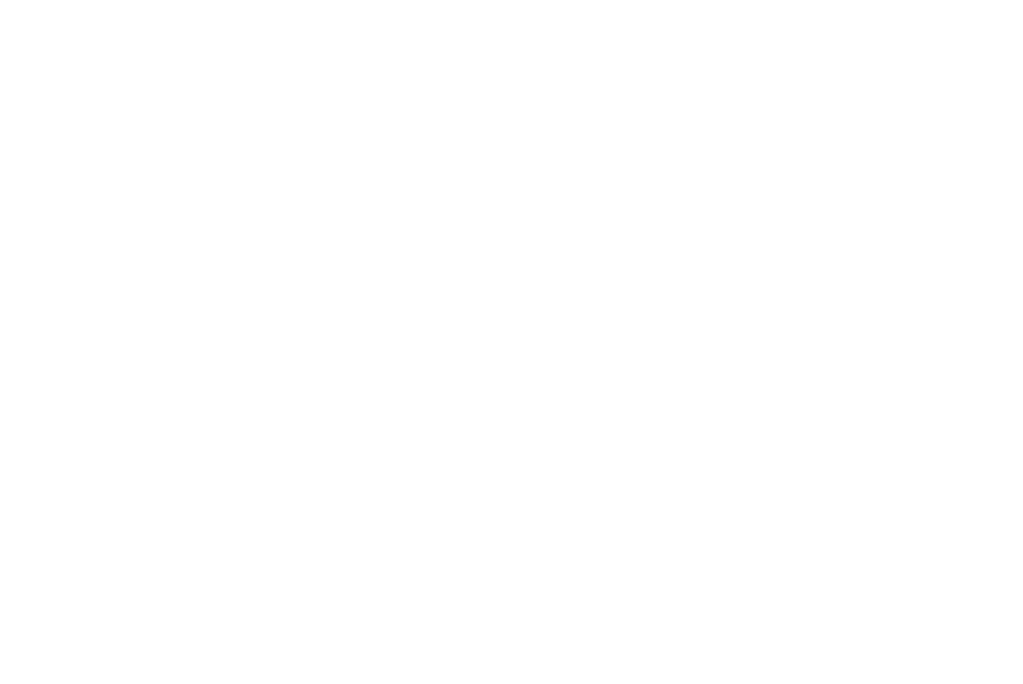
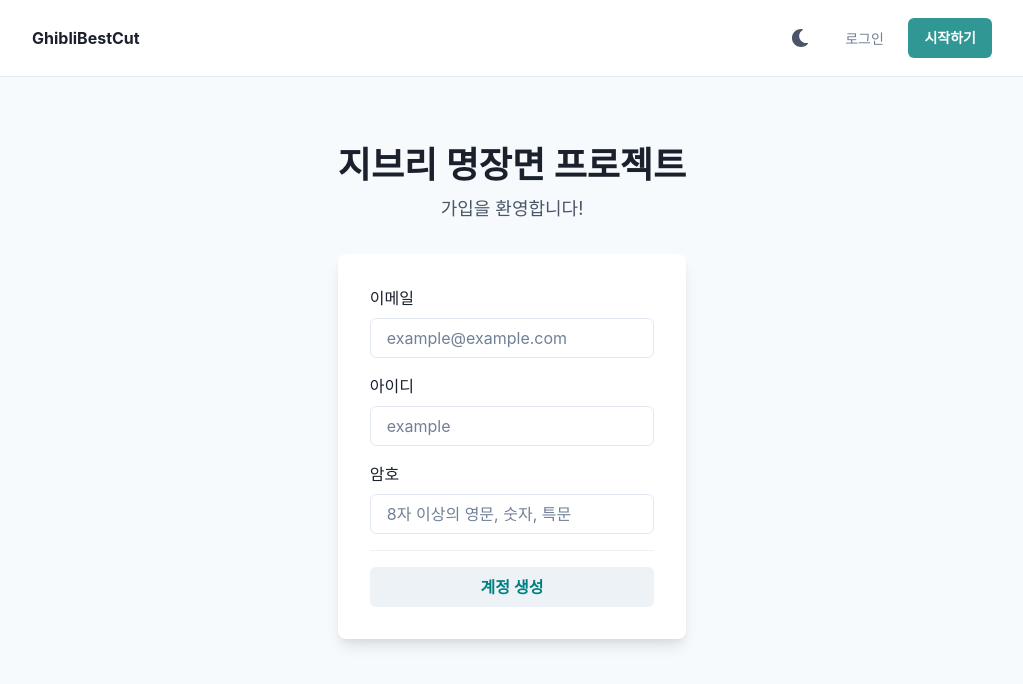
Before and after one commit to tccmd/graphql-book-fullstack-project, a React (Create React App) app in the folder project/web/: page /signup in a window 1280 px wide. Before the commit this address had no page. Shown: the top 684 px of the page, without its empty margins (128-1151 px from the left). Built offline with nearby package versions, Linux system fonts and the light colour scheme.

Commit message:
회원가입-웹

```diff
--- a/project/web/package.json
+++ b/project/web/package.json
@@ -18,6 +18,7 @@
     "graphql": "^16.9.0",
     "react": "^18.1.0",
     "react-dom": "^18.1.0",
+    "react-hook-form": "^7.53.0",
     "react-icons": "^3.0.0",
     "react-lazyload": "^3.2.1",
     "react-router-dom": "6",
--- a/project/web/src/App.tsx
+++ b/project/web/src/App.tsx
@@ -1,11 +1,12 @@
-import { ChakraProvider, theme } from "@chakra-ui/react"
-import { createApolloClient } from "./apollo/createApolloClient"
-import { ApolloProvider } from "@apollo/client"
-import { BrowserRouter, Route, Routes } from "react-router-dom"
-import Main from "./pages/Main"
-import Film from "./pages/Film"
+import { ChakraProvider, theme } from '@chakra-ui/react';
+import { createApolloClient } from './apollo/createApolloClient';
+import { ApolloProvider } from '@apollo/client';
+import { BrowserRouter, Route, Routes } from 'react-router-dom';
+import Main from './pages/Main';
+import Film from './pages/Film';
+import SignUp from './pages/SignUp';
 
-const apolloClient = createApolloClient()
+const apolloClient = createApolloClient();
 
 export const App: React.FC = () => {
   return (
@@ -14,10 +15,11 @@
         <BrowserRouter>
           <Routes>
             <Route path="/" element={<Main />} />
-            <Route path="/film/:filmId" element={<Film />}/>
+            <Route path="/film/:filmId" element={<Film />} />
+            <Route path="/signup" element={<SignUp />} />
           </Routes>
         </BrowserRouter>
       </ChakraProvider>
     </ApolloProvider>
-  )
-}
+  );
+};
--- /dev/null
+++ b/project/web/src/components/auth/SignUpForm.tsx
@@ -0,0 +1,123 @@
+import {
+  Box,
+  Button,
+  Divider,
+  FormControl,
+  FormErrorMessage,
+  FormLabel,
+  Heading,
+  Input,
+  Stack,
+  Text,
+  useColorModeValue,
+  useToast,
+} from '@chakra-ui/react';
+import { SignUpMutationVariables, useSignUpMutation } from '../../generated/graphql';
+import { useForm } from 'react-hook-form';
+import { useNavigate } from 'react-router-dom';
+
+// 회원가입 시 입력해야 할 세 입력 필드 이메일, 아이디, 암호를 가지며 submit 타입 버튼을 가지고 있는 입력폼 UI를 구성하고 있다.
+// react-hook-form을 사용해 렌더링이 최적화된 form을 구성한다.
+function SignUpRealForm() {
+  const [signUp, { loading }] = useSignUpMutation();
+  // useForm 훅을 사용해 react-hook-form에서 제공하는 상태들을 가져온다.
+  const {
+    register,
+    handleSubmit,
+    formState: { errors },
+  } = useForm<SignUpMutationVariables>();
+  const navigate = useNavigate();
+  const toast = useToast();
+
+  const onSubmit = async (data: SignUpMutationVariables) => {
+    const { signUpInput } = data;
+    return signUp({ variables: { signUpInput } })
+      .then((res) => {
+        if (res.data?.signUp) {
+          toast({ title: '회원가입을 환영합니다!', status: 'success' });
+          navigate('/');
+        } else {
+          toast({ title: '회원가입 도중 문제가 발생했습니다.', status: 'error' });
+        }
+      })
+      .catch((err) => {
+        toast({ title: '이메일 또는 아이디가 중복됩니다.', status: 'error' });
+        return err;
+      });
+  };
+
+  return (
+    // onSubmit 핸들러로 useForm의 반환값 중 하나은 handleSubmit을 사용
+    // 제네릭으로 useForm의 타입을 지정했기 때문에 handleSubmit 함수의 첫번째 인자인 data는 타입이 지정되어있다.
+    <Stack as="form" spacing={4} onSubmit={handleSubmit((data) => console.log(data))}>
+      {/* isInvaild 속성으로 해당 필드가 유효한지, 유효하지 않은지 구분 */}
+      {/* useForm 훅에서 제공된 값인 formState의 errors 값을 통해 구분된다. */}
+      {/* 필드의 존재 여부를 !! 연산자를 이용해 boolean값으로 받는다*/}
+      <FormControl isInvalid={!!errors.signUpInput?.email}>
+        <FormLabel>이메일</FormLabel>
+        {/* {...register('signUpInput.필드이름')}을 통해 해당 Input 필드가 react-hook-form에 의해 관리되도록 등록 */}
+        <Input
+          type="email"
+          placeholder="example@example.com"
+          {...register('signUpInput.email', {
+            required: ' 이메일을 입력해주세요.',
+            pattern: {
+              value: /^[a-zA-Z0-9.!#$%&'*+/=?^_`{|}~-]+@[a-zA-Z0-9-]+(?:\.[a-zA-Z0-9-]+)*$/,
+              message: '이메일의 형식이 올바르지 않습니다.',
+            },
+          })}
+        />
+        {/* formState의 errors의 각 필드값이 있을때만 해당 필드의 에러메세지를 렌더링하도록 구성 */}
+        <FormErrorMessage>{errors.signUpInput?.email && errors.signUpInput.email.message}</FormErrorMessage>
+      </FormControl>
+
+      <FormControl isInvalid={!!errors.signUpInput?.username}>
+        <FormLabel>아이디</FormLabel>
+        <Input
+          type="text"
+          placeholder="example"
+          {...register('signUpInput.username', { required: '아이디를 입력해주세요.' })}
+        />
+        <FormErrorMessage>{errors.signUpInput?.username && errors.signUpInput.username.message}</FormErrorMessage>
+      </FormControl>
+
+      <FormControl isInvalid={!!errors.signUpInput?.password}>
+        <FormLabel>암호</FormLabel>
+        <Input
+          type="password"
+          placeholder="8자 이상의 영문, 숫자, 특문"
+          {...register('signUpInput.password', {
+            required: '암호를 입력해주세요.',
+            min: { value: 8, message: '비밀번호는 8자 이상이어야 합니다.' },
+            pattern: {
+              value: /^(?=.*[A-za-z])(?=.*[$@$!%*#?&])[A-Za-z\d$@$!%*#?&]{8,}$/,
+              message: '암호는 문자, 숫자, 특수 문자를 포함한 8자 이상이어야 합니다.',
+            },
+          })}
+        />
+        <FormErrorMessage>{errors.signUpInput?.password && errors.signUpInput.password.message}</FormErrorMessage>
+      </FormControl>
+
+      <Divider />
+      <Button color="teal" type="submit" isLoading={loading}>
+        계정 생성
+      </Button>
+    </Stack>
+  );
+}
+
+export default function SignUpForm(): React.ReactElement {
+  return (
+    <Stack spacing={8} mx="auto" maxW="lg" py={12} px={6}>
+      <Stack align="center">
+        <Heading fontSize="4xl">지브리 명장면 프로젝트</Heading>
+        <Text fontSize="lg" color="gray.600">
+          가입을 환영합니다!
+        </Text>
+      </Stack>
+      <Box rounded="lg" bg={useColorModeValue('white', 'gray.700')} boxShadow="lg" p={8}>
+        <SignUpRealForm />
+      </Box>
+    </Stack>
+  );
+}
--- a/project/web/src/generated/graphql.tsx
+++ b/project/web/src/generated/graphql.tsx
@@ -117,10 +117,17 @@
   email: Scalars['String']['output'];
   id: Scalars['Int']['output'];
   /** 업데이트 일자 */
-  updateAt: Scalars['String']['output'];
+  updatedAt: Scalars['String']['output'];
   /** 유저 이름 */
   username: Scalars['String']['output'];
 };
+
+export type SignUpMutationVariables = Exact<{
+  signUpInput: SignUpInput;
+}>;
+
+
+export type SignUpMutation = { __typename?: 'Mutation', signUp: { __typename?: 'User', email: string, username: string, createdAt: string, updatedAt: string } };
 
 export type CutQueryVariables = Exact<{
   cutId: Scalars['Int']['input'];
@@ -152,6 +159,42 @@
 export type FilmsQuery = { __typename?: 'Query', films: { __typename?: 'PaginatedFilms', cursor?: number | null, films: Array<{ __typename?: 'Film', id: number, title: string, subtitle?: string | null, runningTime: number, release: string, posterImg: string, director: { __typename?: 'Director', name: string } }> } };
 
 
+export const SignUpDocument = gql`
+    mutation signUp($signUpInput: SignUpInput!) {
+  signUp(signUpInput: $signUpInput) {
+    email
+    username
+    createdAt
+    updatedAt
+  }
+}
+    `;
+export type SignUpMutationFn = Apollo.MutationFunction<SignUpMutation, SignUpMutationVariables>;
+
+/**
+ * __useSignUpMutation__
+ *
+ * To run a mutation, you first call `useSignUpMutation` within a React component and pass it any options that fit your needs.
+ * When your component renders, `useSignUpMutation` returns a tuple that includes:
+ * - A mutate function that you can call at any time to execute the mutation
+ * - An object with fields that represent the current status of the mutation's execution
+ *
+ * @param baseOptions options that will be passed into the mutation, supported options are listed on: https://www.apollographql.com/docs/react/api/react-hooks/#options-2;
+ *
+ * @example
+ * const [signUpMutation, { data, loading, error }] = useSignUpMutation({
+ *   variables: {
+ *      signUpInput: // value for 'signUpInput'
+ *   },
+ * });
+ */
+export function useSignUpMutation(baseOptions?: Apollo.MutationHookOptions<SignUpMutation, SignUpMutationVariables>) {
+        const options = {...defaultOptions, ...baseOptions}
+        return Apollo.useMutation<SignUpMutation, SignUpMutationVariables>(SignUpDocument, options);
+      }
+export type SignUpMutationHookResult = ReturnType<typeof useSignUpMutation>;
+export type SignUpMutationResult = Apollo.MutationResult<SignUpMutation>;
+export type SignUpMutationOptions = Apollo.BaseMutationOptions<SignUpMutation, SignUpMutationVariables>;
 export const CutDocument = gql`
     query cut($cutId: Int!) {
   cut(cutId: $cutId) {
--- /dev/null
+++ b/project/web/src/pages/SignUp.tsx
@@ -0,0 +1,17 @@
+import { Box, Flex, useColorModeValue } from '@chakra-ui/react';
+import CommonLayout from '../components/CommonLayout';
+import SignUpForm from '../components/auth/SignUpForm';
+
+function SignUp(): React.ReactElement {
+  return (
+    <Box bg={useColorModeValue('gray.50', 'gray.800')}>
+      <CommonLayout>
+        <Flex align="center" justify="center">
+          <SignUpForm />
+        </Flex>
+      </CommonLayout>
+    </Box>
+  );
+}
+
+export default SignUp;
```
Also changed, not shown: project/web/src/graphql/mutations/signUp.graphql (added, +8 -0 lines), 2 other files (tests, documents, lock files or other folders).
